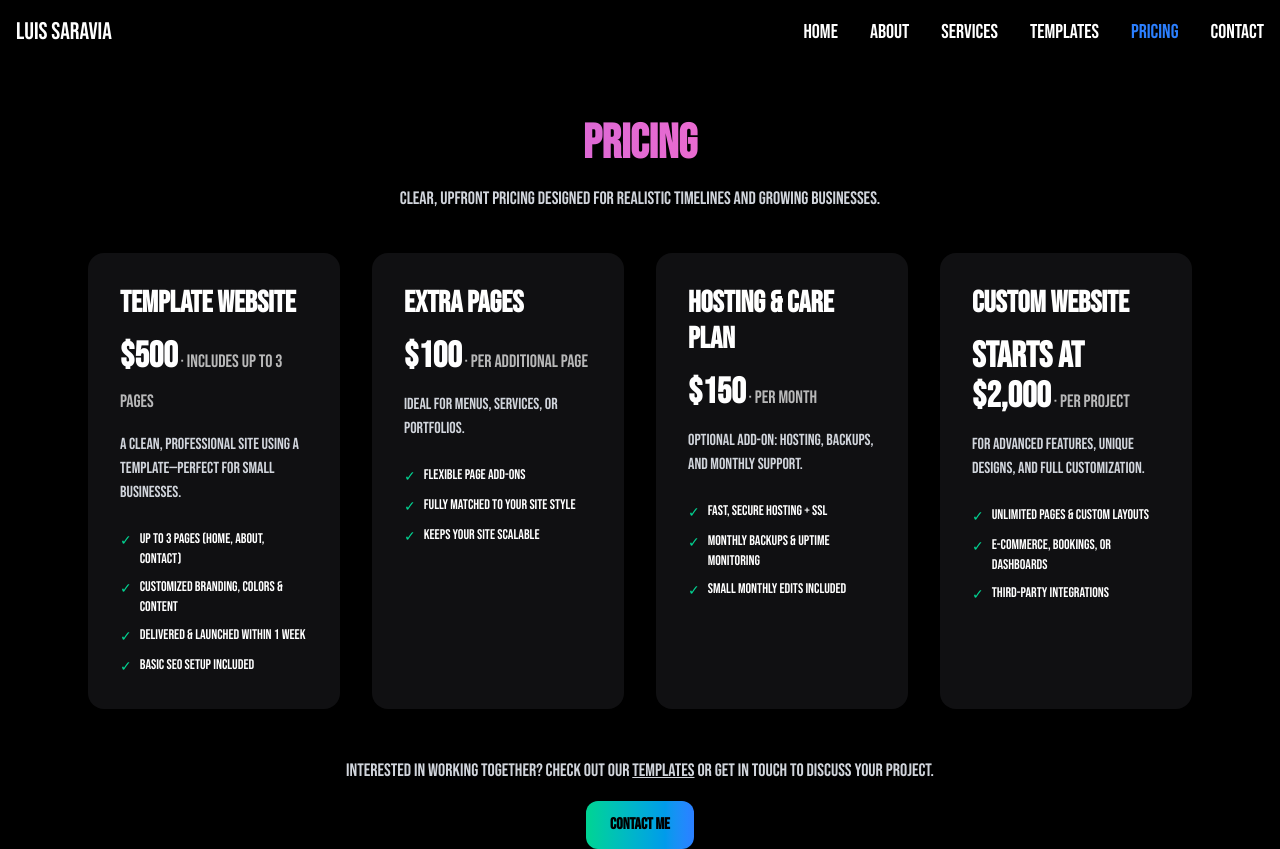
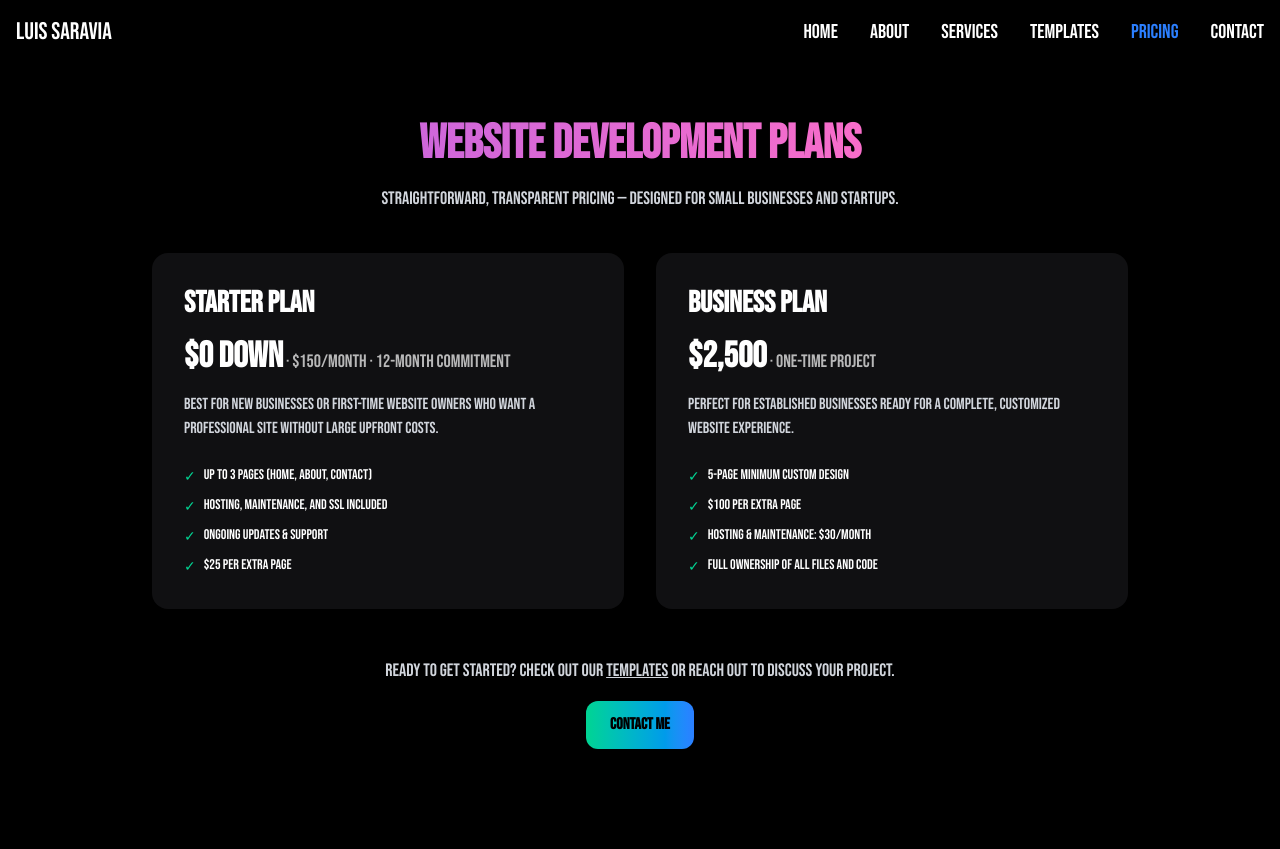
Before and after one commit to lsara011/website-portfolio, a React (Vite) app: page /pricing in a window 1280 px wide. After the commit the page ends 800 px from the top, so only its background shows below. Built offline with nearby package versions, Linux system fonts and the light colour scheme.

Commit message:
Final review

```diff
--- a/src/Main Files/AboutMe.tsx
+++ b/src/Main Files/AboutMe.tsx
@@ -66,7 +66,6 @@ export default function About() {
               </div>
             </header>
 
-            {/* Tech Stack */}
             <section aria-labelledby="stack" className="space-y-6">
               <h2 id="stack" className="text-2xl font-semibold">Technology Stack</h2>
 
@@ -117,8 +116,6 @@ export default function About() {
             </section>
           </div>
         </div>
-
-        {/* PERSONAL GRID (4 photos) */}
         <div className="max-w-screen-xl mx-auto px-6 pb-6 pt-10">
           <div className="border-t border-white/10 pt-10">
             <h2 className="text-2xl font-semibold">Life Outside of Code</h2>
@@ -139,7 +136,6 @@ export default function About() {
   );
 }
 
-/* ——— Small UI helpers ——— */
 function StackGroup({ title, items }: { title: string; items: string[] }) {
   return (
     <div>
--- a/src/Main Files/Pricing.tsx
+++ b/src/Main Files/Pricing.tsx
@@ -7,7 +7,6 @@ export default function Pricing() {
   return (
     <PageWrapper>
       <section className="bg-black text-white min-h-[calc(100svh-4rem)]">
-        {/* Hero */}
         <div className="max-w-screen-xl mx-auto px-6 pt-14 pb-10 text-center">
           <h1
             className="
@@ -18,93 +17,57 @@ export default function Pricing() {
               [animation:gradient-shift_8s_linear_infinite]
             "
           >
-            Pricing
+            Website Development Plans
           </h1>
           <p className="mt-4 max-w-2xl mx-auto text-lg text-gray-300 leading-relaxed">
-            Clear, upfront pricing designed for realistic timelines and growing businesses.
+            Straightforward, transparent pricing — designed for small businesses and startups.
           </p>
         </div>
 
-        {/* Pricing Grid */}
-        <div className="max-w-6xl mx-auto px-6 grid gap-8 sm:grid-cols-2 lg:grid-cols-4 justify-items-center items-stretch">
-          <div className="max-w-md w-full">
-            <PricingCard
-              className="h-full"
-              title="Template Website"
-              price="$500"
-              period="includes up to 3 pages"
-              description="A clean, professional site using a template—perfect for small businesses."
-              features={[
-                "Up to 3 pages (Home, About, Contact)",
-                "Customized branding, colors & content",
-                "Delivered & launched within 1 week",
-                "Basic SEO setup included",
-              ]}
-              selected={selected === "template"}
-              onSelect={() => setSelected("template")}
-            />
-          </div>
+        <div className="max-w-5xl mx-auto px-6 grid gap-8 sm:grid-cols-2 justify-items-center items-stretch">
+          {/* Starter Plan */}
+          <PricingCard
+            className="h-full"
+            title="Starter Plan"
+            price="$0 Down"
+            period="$150/month · 12-month commitment"
+            description="Best for new businesses or first-time website owners who want a professional site without large upfront costs."
+            features={[
+              "Up to 3 pages (Home, About, Contact)",
+              "Hosting, maintenance, and SSL included",
+              "Ongoing updates & support",
+              "$25 per extra page",
+            ]}
+            selected={selected === "starter"}
+            onSelect={() => setSelected("starter")}
+          />
 
-          <div className="max-w-md w-full">
-            <PricingCard
-              className="h-full"
-              title="Extra Pages"
-              price="$100"
-              period="per additional page"
-              description="Ideal for menus, services, or portfolios."
-              features={[
-                "Flexible page add-ons",
-                "Fully matched to your site style",
-                "Keeps your site scalable",
-              ]}
-              selected={selected === "extra"}
-              onSelect={() => setSelected("extra")}
-            />
-          </div>
-
-          <div className="max-w-md w-full">
-            <PricingCard
-              className="h-full"
-              title="Hosting & Care Plan"
-              price="$150"
-              period="per month"
-              description="Optional add-on: hosting, backups, and monthly support."
-              features={[
-                "Fast, secure hosting + SSL",
-                "Monthly backups & uptime monitoring",
-                "Small monthly edits included",
-              ]}
-              selected={selected === "care"}
-              onSelect={() => setSelected("care")}
-            />
-          </div>
-
-          <div className="max-w-md w-full">
-            <PricingCard
-              className="h-full"
-              title="Custom Website"
-              price="Starts at $2,000"
-              period="per project"
-              description="For advanced features, unique designs, and full customization."
-              features={[
-                "Unlimited pages & custom layouts",
-                "E-commerce, bookings, or dashboards",
-                "Third-party integrations",
-              ]}
-              selected={selected === "custom"}
-              onSelect={() => setSelected("custom")}
-            />
-          </div>
+          {/* Business Plan */}
+          <PricingCard
+            className="h-full"
+            title="Business Plan"
+            price="$2,500"
+            period="one-time project"
+            description="Perfect for established businesses ready for a complete, customized website experience."
+            features={[
+              "5-page minimum custom design",
+              "$100 per extra page",
+              "Hosting & maintenance: $30/month",
+              "Full ownership of all files and code",
+            ]}
+            selected={selected === "business"}
+            onSelect={() => setSelected("business")}
+          />
         </div>
 
-        {/* Single Call-to-Action Section */}
+        {/* CTA */}
         <div className="text-center mt-12 space-y-4">
           <p className="text-lg text-gray-300">
-            Interested in working together? Check out our{" "}
+            Ready to get started? Check out our{" "}
             <a href="/templates" className="underline hover:text-white">
               templates
             </a>{" "}
-            or get in touch to discuss your project.
+            or reach out to discuss your project.
           </p>
           <a
             href="/contact"
@@ -118,6 +81,7 @@ export default function Pricing() {
   );
 }
 
+// --- Pricing Card Component ---
 type PricingProps = {
   title: string;
   price: string;
@@ -174,7 +138,6 @@ function PricingCard({
           ))}
         </ul>
       </div>
-      {/* Removed individual buttons */}
     </div>
   );
 }
```
Also changed, not shown: src/Main Files/Contact.tsx (line endings or trailing spaces), src/Main Files/Services.tsx (line endings or trailing spaces), src/Main Files/Templates.tsx (line endings or trailing spaces).
